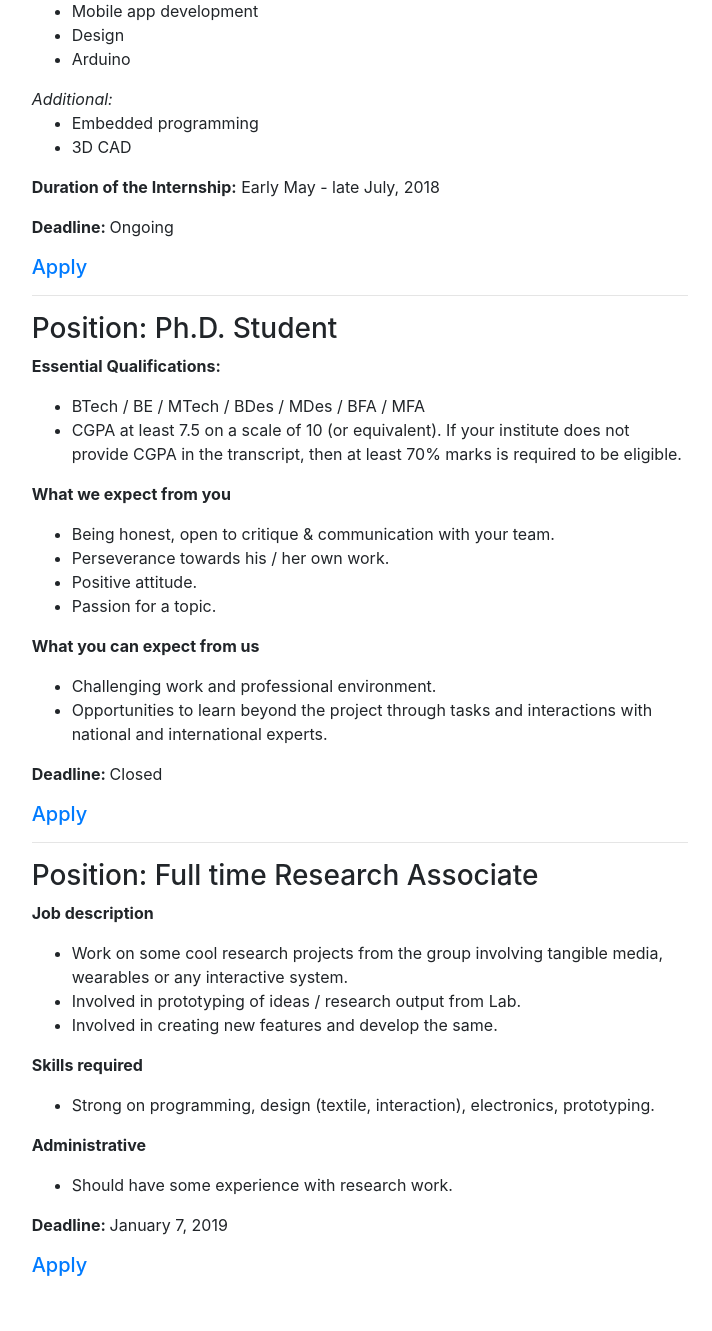
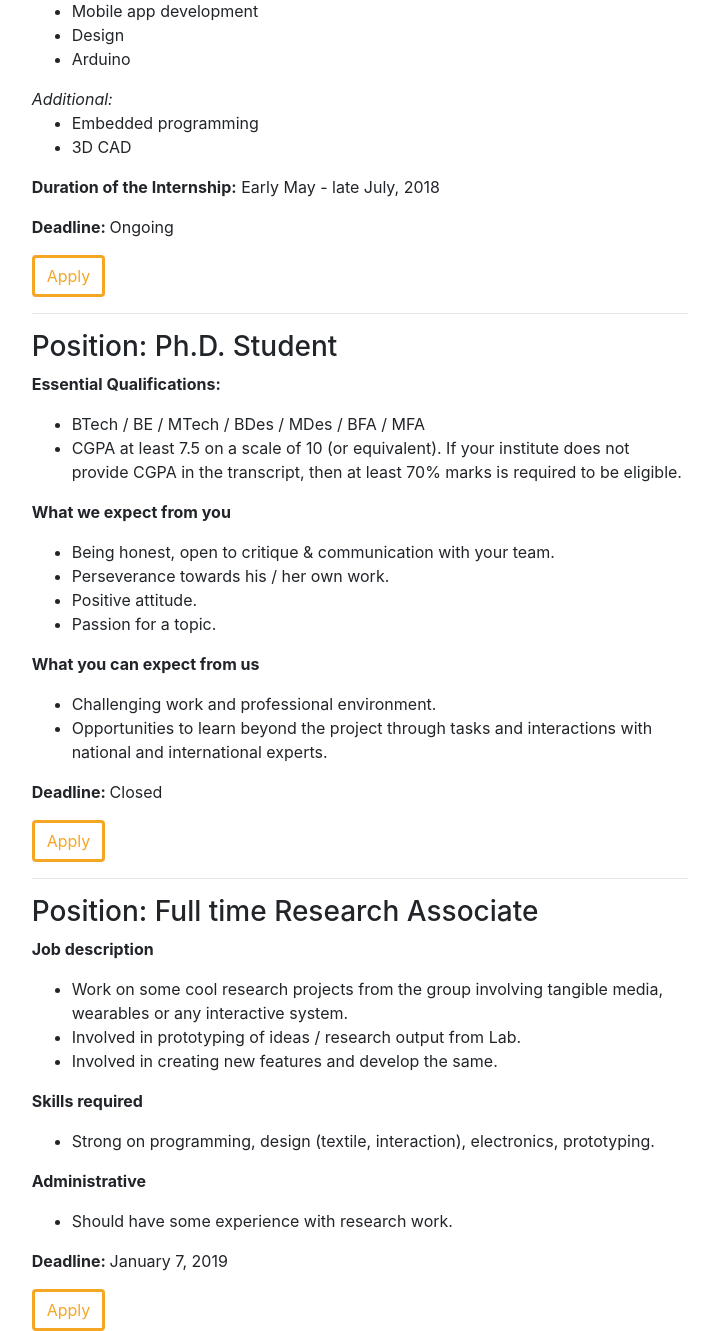
Before and after one commit to suyashagarwal01/weave-web, a Flask app: template templates/joinus.html in a window 1280 px wide. Shown: the part 1058-2389 px from the top of the page, without its empty margins (425-1137 px from the left). Before the commit the page ends 2334 px from the top, so only its background shows below. Run offline with Flask 2, Linux system fonts and the light colour scheme; the template is opened without the code that fills it, so the values that code supplies are empty.

Commit message:
Updated button colour

```diff
--- a/static/style.css
+++ b/static/style.css
@@ -8,6 +8,16 @@
     min-height: 100px;
     margin-top: 17px;
     z-index: 1;
+}
+
+.applybtn {
+    border: #F5A623 solid !important;
+    color: #F5A623  !important;
+}
+
+.applybtn:hover{
+    background: #F5A623 !important;
+    color: white  !important;
 }
 
 .navbar-brand {
--- a/templates/joinus.html
+++ b/templates/joinus.html
@@ -124,9 +124,8 @@
                         <p>
                             <strong>Deadline: </strong>Ongoing
                         </p>
-                        <h5>
-                            <a href="https://docs.google.com/forms/d/e/1FAIpQLSelK8x46AqFBdQuSHaBp8Xg4wAztY4Qc8UfENpmN4DGRxt4Ng/viewform?usp=pp_url&entry.1004353319=Summer+Intern+(2019)">Apply</a>
-                        </h5>
+                        <a class="btn btn-outline-primary applybtn" href="https://docs.google.com/forms/d/e/1FAIpQLSelK8x46AqFBdQuSHaBp8Xg4wAztY4Qc8UfENpmN4DGRxt4Ng/viewform?usp=pp_url&entry.1004353319=Summer+Intern+(2019)" target="_blank">Apply
+                        </a>
                     </div>
                     <hr>
                     <div>
@@ -162,9 +161,7 @@
                         <p>
                             <strong>Deadline: </strong>Closed
                         </p>
-                        <h5>
-                            <a href="https://docs.google.com/forms/d/e/1FAIpQLSelK8x46AqFBdQuSHaBp8Xg4wAztY4Qc8UfENpmN4DGRxt4Ng/viewform?usp=pp_url&entry.1004353319=Ph.D.+Student">Apply</a>
-                        </h5>
+                            <a class="btn btn-outline-primary applybtn" href="https://docs.google.com/forms/d/e/1FAIpQLSelK8x46AqFBdQuSHaBp8Xg4wAztY4Qc8UfENpmN4DGRxt4Ng/viewform?usp=pp_url&entry.1004353319=Ph.D.+Student" target="_blank">Apply</a>
                     </div>
                     <hr>
                     <div>
@@ -195,9 +192,7 @@
                         <p>
                             <strong>Deadline: </strong>January 7, 2019
                         </p>
-                        <h5>
-                            <a href="https://docs.google.com/forms/d/e/1FAIpQLSelK8x46AqFBdQuSHaBp8Xg4wAztY4Qc8UfENpmN4DGRxt4Ng/viewform?usp=pp_url&entry.1004353319=Full+time+Research+Associate">Apply</a>
-                        </h5>
+                            <a class="btn btn-outline-primary applybtn" href="https://docs.google.com/forms/d/e/1FAIpQLSelK8x46AqFBdQuSHaBp8Xg4wAztY4Qc8UfENpmN4DGRxt4Ng/viewform?usp=pp_url&entry.1004353319=Full+time+Research+Associate" target="_blank">Apply</a>
                     </div>
 
                 </div>
```
